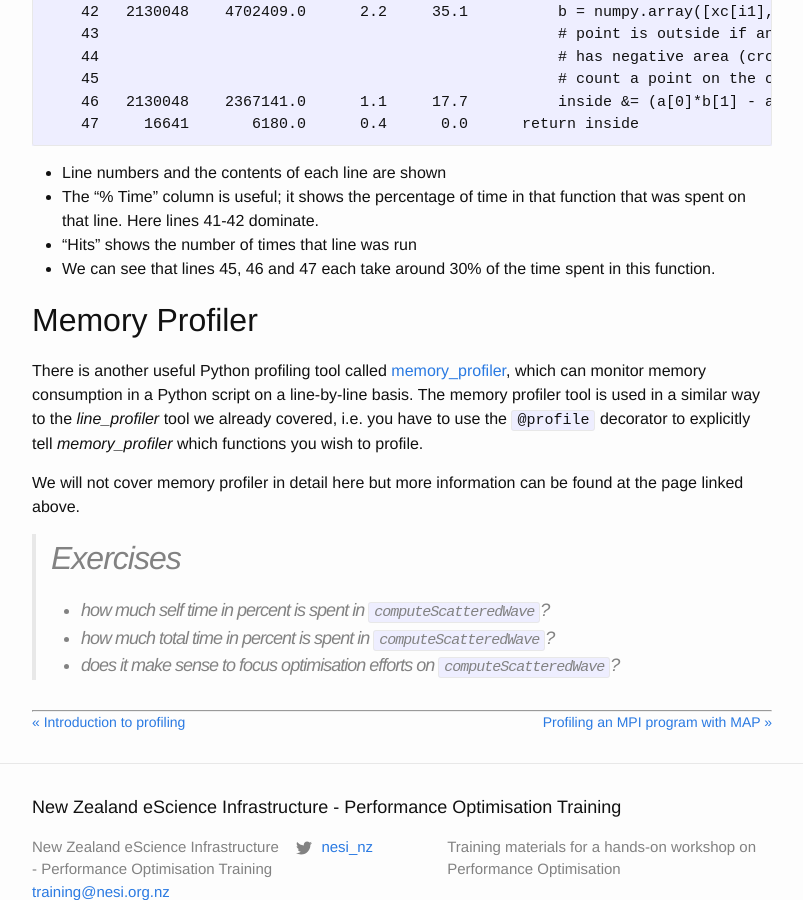
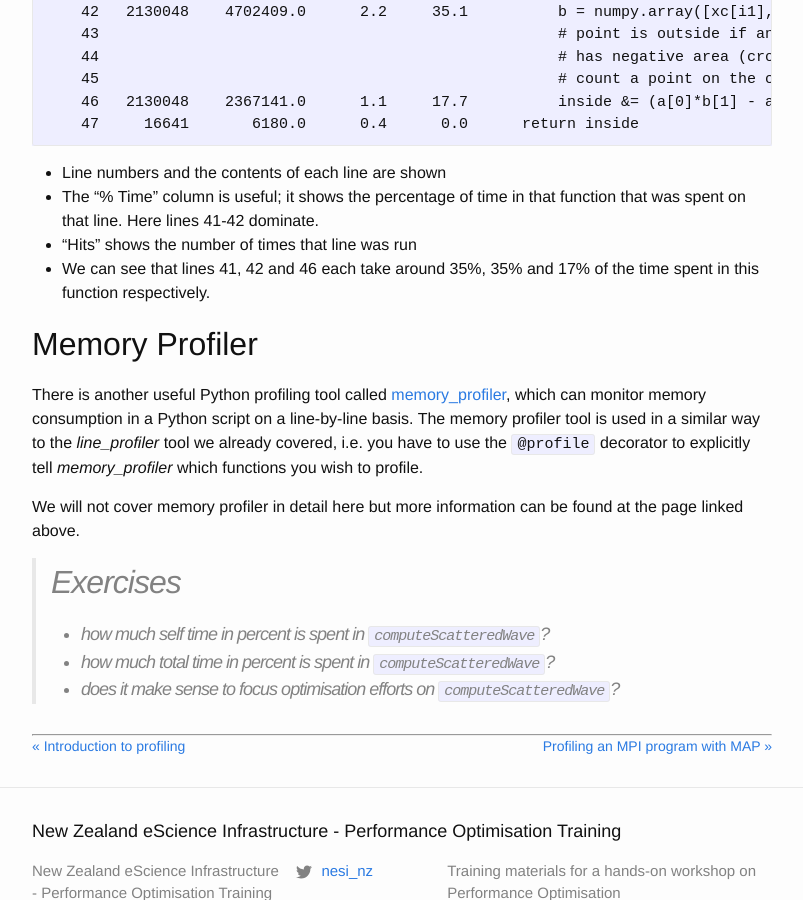
Before and after one commit to nesi/perf-training, a Jekyll site: the page built from _lessons/python-scatter/01a-profiling-cprofile.md, in a window 1280 px wide and 900 px high, scrolled down 5081 px. Shown: the whole window, without its empty margins (238-1041 px from the left). Built offline with Jekyll 4.4.1, drawn with Linux system fonts in a browser that asks for light colours.

Commit message:
Corrected referenced lines
Corrected referenced lines so the largest lines and their percentage time is now correct.

```diff
--- a/_lessons/python-scatter/01a-profiling-cprofile.md
+++ b/_lessons/python-scatter/01a-profiling-cprofile.md
@@ -196,8 +196,8 @@ Line #      Hits         Time  Per Hit   % Time  Line Contents
 * The "% Time" column is useful; it shows the percentage of time in that
   function that was spent on that line. Here lines 41-42 dominate.
 * "Hits" shows the number of times that line was run
-* We can see that lines 45, 46 and 47 each take around 30% of the time spent
-  in this function.
+* We can see that lines 41, 42 and 46 each take around 35%, 35% and 17% of the time spent
+  in this function respectively.
 
 ## Memory Profiler
 
```
